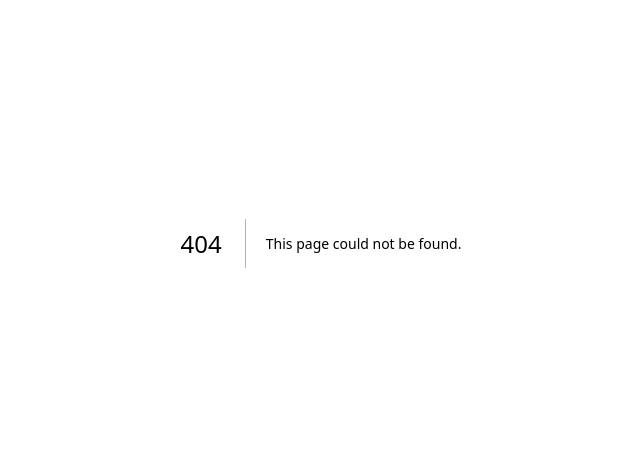
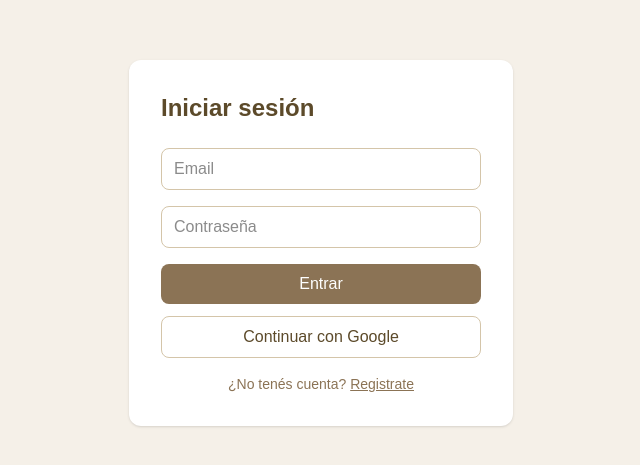
Before and after one commit to bruno-avila21/bingo-quiniela, a Next.js app: page /login in a window 1280 px wide. Before the commit this address had no page. Shown: the part 157-622 px from the top of the page, without its empty margins (319-959 px from the left). Built offline with nearby package versions, Linux system fonts and the light colour scheme; no server answers.

Commit message:
feat: login and register pages with Supabase Auth

```diff
--- /dev/null
+++ b/app/(auth)/login/page.tsx
@@ -0,0 +1,60 @@
+'use client'
+import { createClient } from '@/lib/supabase/client'
+import { useState } from 'react'
+import { useRouter } from 'next/navigation'
+
+export default function LoginPage() {
+  const supabase = createClient()
+  const router = useRouter()
+  const [email, setEmail] = useState('')
+  const [password, setPassword] = useState('')
+  const [error, setError] = useState('')
+
+  async function handleEmailLogin(e: React.FormEvent) {
+    e.preventDefault()
+    const { error } = await supabase.auth.signInWithPassword({ email, password })
+    if (error) { setError(error.message); return }
+    router.push('/')
+  }
+
+  async function handleGoogle() {
+    await supabase.auth.signInWithOAuth({
+      provider: 'google',
+      options: { redirectTo: `${location.origin}/auth/callback` },
+    })
+  }
+
+  return (
+    <main className="min-h-screen flex items-center justify-center bg-[#f5f0e8]">
+      <div className="bg-white rounded-xl shadow p-8 w-full max-w-sm">
+        <h1 className="text-2xl font-bold text-[#5c4a2a] mb-6">Iniciar sesión</h1>
+        <form onSubmit={handleEmailLogin} className="space-y-4">
+          <input
+            type="email" placeholder="Email" value={email}
+            onChange={e => setEmail(e.target.value)}
+            className="w-full border border-[#d4c5a9] rounded-lg px-3 py-2"
+            required
+          />
+          <input
+            type="password" placeholder="Contraseña" value={password}
+            onChange={e => setPassword(e.target.value)}
+            className="w-full border border-[#d4c5a9] rounded-lg px-3 py-2"
+            required
+          />
+          {error && <p className="text-red-500 text-sm">{error}</p>}
+          <button type="submit"
+            className="w-full bg-[#8b7355] text-white py-2 rounded-lg font-medium">
+            Entrar
+          </button>
+        </form>
+        <button onClick={handleGoogle}
+          className="w-full mt-3 border border-[#d4c5a9] py-2 rounded-lg text-[#5c4a2a]">
+          Continuar con Google
+        </button>
+        <p className="mt-4 text-center text-sm text-[#8b7355]">
+          ¿No tenés cuenta? <a href="/registro" className="underline">Registrate</a>
+        </p>
+      </div>
+    </main>
+  )
+}
--- /dev/null
+++ b/app/(auth)/registro/page.tsx
@@ -0,0 +1,55 @@
+'use client'
+import { createClient } from '@/lib/supabase/client'
+import { useState } from 'react'
+
+export default function RegisterPage() {
+  const supabase = createClient()
+  const [email, setEmail] = useState('')
+  const [password, setPassword] = useState('')
+  const [name, setName] = useState('')
+  const [done, setDone] = useState(false)
+  const [error, setError] = useState('')
+
+  async function handleRegister(e: React.FormEvent) {
+    e.preventDefault()
+    const { error } = await supabase.auth.signUp({
+      email, password,
+      options: { data: { name } },
+    })
+    if (error) { setError(error.message); return }
+    setDone(true)
+  }
+
+  if (done) return (
+    <main className="min-h-screen flex items-center justify-center bg-[#f5f0e8]">
+      <div className="bg-white rounded-xl shadow p-8 text-center">
+        <h2 className="text-xl font-bold text-[#5c4a2a]">¡Listo!</h2>
+        <p className="text-[#8b7355] mt-2">Revisá tu email para confirmar la cuenta.</p>
+      </div>
+    </main>
+  )
+
+  return (
+    <main className="min-h-screen flex items-center justify-center bg-[#f5f0e8]">
+      <div className="bg-white rounded-xl shadow p-8 w-full max-w-sm">
+        <h1 className="text-2xl font-bold text-[#5c4a2a] mb-6">Crear cuenta</h1>
+        <form onSubmit={handleRegister} className="space-y-4">
+          <input type="text" placeholder="Nombre" value={name}
+            onChange={e => setName(e.target.value)}
+            className="w-full border border-[#d4c5a9] rounded-lg px-3 py-2" required />
+          <input type="email" placeholder="Email" value={email}
+            onChange={e => setEmail(e.target.value)}
+            className="w-full border border-[#d4c5a9] rounded-lg px-3 py-2" required />
+          <input type="password" placeholder="Contraseña (mín. 6 caracteres)" value={password}
+            onChange={e => setPassword(e.target.value)}
+            className="w-full border border-[#d4c5a9] rounded-lg px-3 py-2" required />
+          {error && <p className="text-red-500 text-sm">{error}</p>}
+          <button type="submit"
+            className="w-full bg-[#8b7355] text-white py-2 rounded-lg font-medium">
+            Registrarme
+          </button>
+        </form>
+      </div>
+    </main>
+  )
+}
--- /dev/null
+++ b/app/auth/callback/route.ts
@@ -0,0 +1,12 @@
+import { createClient } from '@/lib/supabase/server'
+import { NextResponse } from 'next/server'
+
+export async function GET(request: Request) {
+  const { searchParams, origin } = new URL(request.url)
+  const code = searchParams.get('code')
+  if (code) {
+    const supabase = await createClient()
+    await supabase.auth.exchangeCodeForSession(code)
+  }
+  return NextResponse.redirect(`${origin}/`)
+}
```
